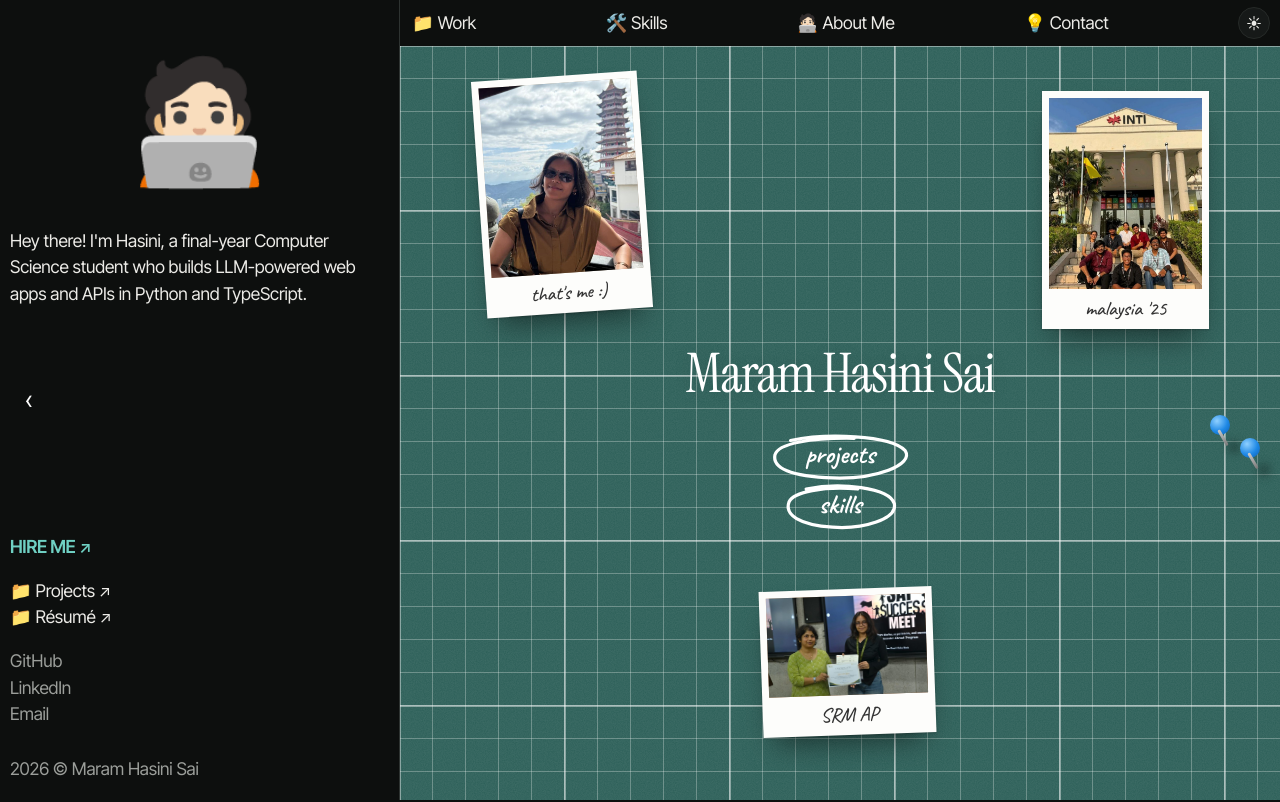
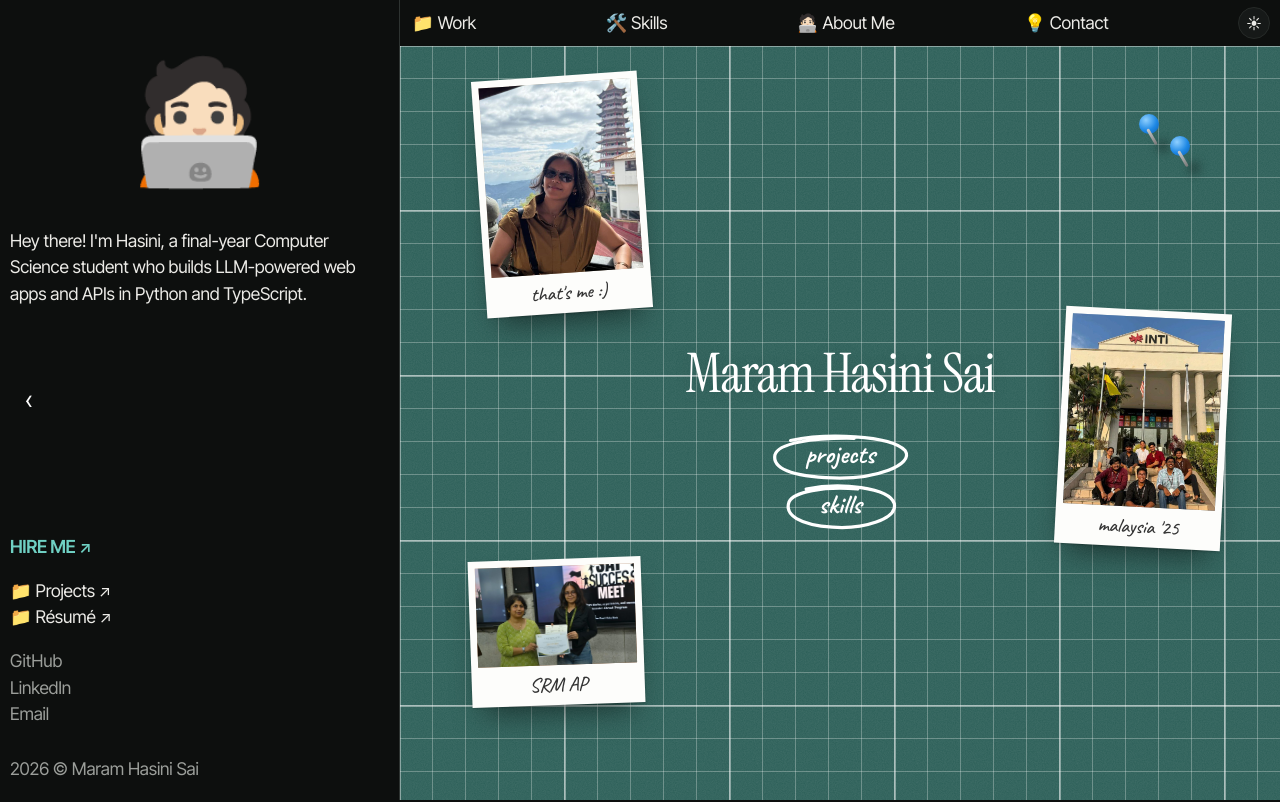
Before and after one commit to Hasini885/hasini885.github.io, a plain HTML site: page index.html in a window 1280 px wide. Shown: the top 802 px of the page. Drawn offline with Linux system fonts and the light colour scheme; a web font is replaced by a local one.

Commit message:
Zigzag polaroids: left, middle-right, bottom-left

```diff
--- a/index.html
+++ b/index.html
@@ -10,7 +10,7 @@
   <link rel="preconnect" href="https://fonts.gstatic.com" crossorigin />
   <link href="https://fonts.googleapis.com/css2?family=Inter+Tight:wght@400;500;600;700;800&family=Caveat:wght@500;700&family=Instrument+Serif&family=Gochi+Hand&family=Unbounded:wght@500;600&display=swap" rel="stylesheet" />
   <script>try{if(localStorage.getItem("theme")==="light")document.documentElement.dataset.theme="light"}catch(e){}</script>
-  <link rel="stylesheet" href="style.css?v=202611172338" />
+  <link rel="stylesheet" href="style.css?v=202611172340" />
 </head>
 <body class="intro-on">
   <!-- ===================== INTRO SPLASH ===================== -->
@@ -75,15 +75,15 @@
       <figure class="polaroid" style="--x:9%;--y:4%;--r:-4deg;--ph:url(photos/1.jpg);--fb:linear-gradient(135deg,#d6c7b0,#8a7a66)">
         <div class="photo"></div><figcaption>that's me :)</figcaption>
       </figure>
-      <figure class="polaroid" style="--x:73%;--y:6%;--r:0deg;--ph:url(photos/2.jpg);--fb:linear-gradient(135deg,#9fb4c7,#3e5468)">
+      <figure class="polaroid mid" style="--x:75%;--y:35%;--r:3deg;--ph:url(photos/2.jpg);--fb:linear-gradient(135deg,#9fb4c7,#3e5468)">
         <div class="photo"></div><figcaption>malaysia '25</figcaption>
       </figure>
-      <figure class="polaroid wide" style="--x:41%;--y:72%;--r:-2deg;--ph:url(photos/3.jpg);--fb:linear-gradient(135deg,#e2b48a,#7d4b2a)">
+      <figure class="polaroid wide" style="--x:8%;--y:68%;--r:-2deg;--ph:url(photos/3.jpg);--fb:linear-gradient(135deg,#e2b48a,#7d4b2a)">
         <div class="photo"></div><figcaption>SRM AP</figcaption>
       </figure>
 
-      <span class="pin" style="--x:92%;--y:49%"></span>
-      <span class="pin" style="--x:95.5%;--y:52%"></span>
+      <span class="pin" style="--x:84%;--y:9%"></span>
+      <span class="pin" style="--x:87.5%;--y:12%"></span>
 
       <div class="mat-center">
         <h1>Maram Hasini Sai</h1>
@@ -305,6 +305,6 @@
     </footer>
   </div>
 
-  <script src="script.js?v=202611172338"></script>
+  <script src="script.js?v=202611172340"></script>
 </body>
 </html>
--- a/style.css
+++ b/style.css
@@ -471,3 +471,5 @@ body.pop-open .ring .card { opacity: 0 !important; visibility: hidden; transitio
   transition: transform .3s, background .2s;
 }
 .theme-toggle:hover { transform: rotate(25deg); }
+/* on phones the middle polaroid sits a little higher so it clears the name */
+@media (max-width: 900px) { .polaroid.mid { --y: 24% !important; } }
```
